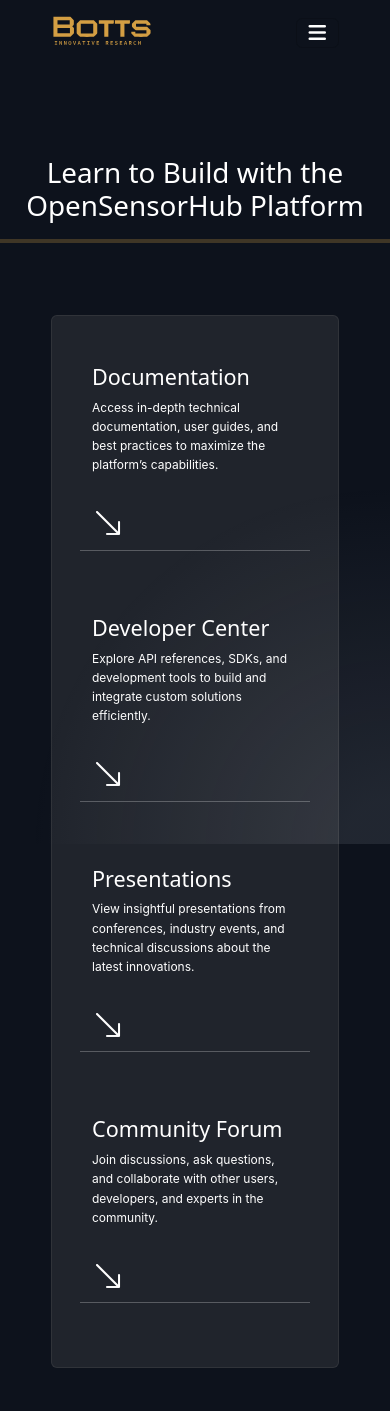
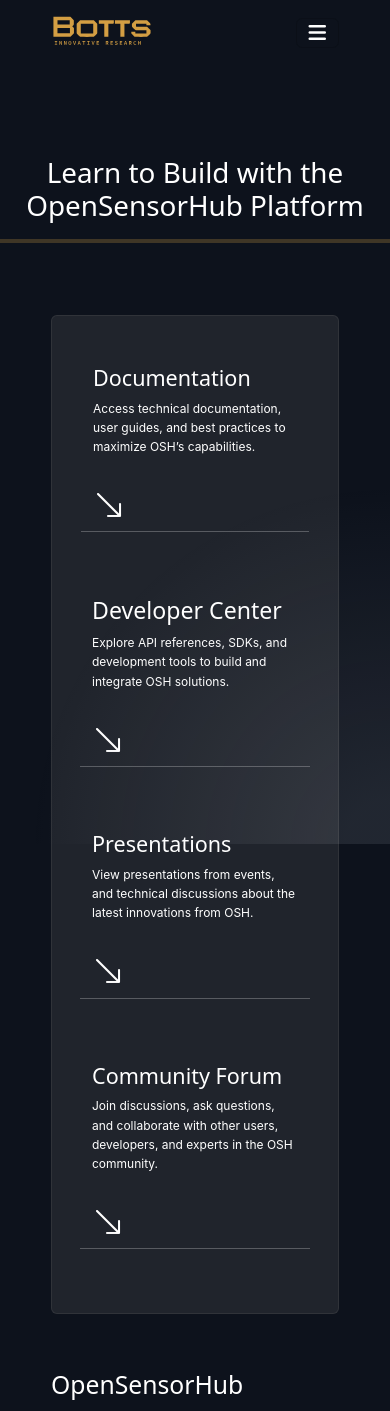
Before and after one commit to kalynstricklin/botts-site, a Vue app: page /learn in a window 390 px wide. Shown: the top 1411 px of the page. Built offline with nearby package versions, Linux system fonts and the light colour scheme; a web font is replaced by a local one.

Commit message:
updated learn card text

```diff
--- a/src/components/learn/LargeCard.vue
+++ b/src/components/learn/LargeCard.vue
@@ -7,12 +7,15 @@
     <div class="card p-4">
       <div class="row">
         <div class="col-12">
+
+          <a href="https://opensensorhub.org/documentation/" class="text-decoration-none">
+            <div class="card card-content">
               <div class="text-class">
                 <div class="row px-lg-5 px-3 py-4">
                   <div class="col-lg-10 col-12">
                     <div class="text-content">
                       <b-card-title class="title text-white">Documentation</b-card-title>
-                  <p>Access in-depth technical documentation, user guides, and best practices to maximize the platform’s capabilities.</p>
+                      <p>Access technical documentation, user guides, and best practices to maximize OSH’s capabilities.</p>
                     </div>
                   </div>
 
@@ -25,19 +28,22 @@
                 </div>
               </div>
             </div>
+          </a>
+
+        </div>
 
         <div class="col-12">
           <div class="text-class">
             <div class="row px-lg-5 px-3 py-4">
 
-              <div class="col-lg-10 col-12">
+              <div class="col-lg-9 col-12">
                 <div class="text-content">
-                  <b-card-title class="title text-white">Developer Center</b-card-title>
-                  <p>Explore API references, SDKs, and development tools to build and integrate custom solutions efficiently.</p>
+                  <h3 class="title text-white">Developer Center</h3>
+                  <p>Explore API references, SDKs, and development tools to build and integrate OSH solutions.</p>
                 </div>
               </div>
 
-              <div class="col-lg-2 col-12 text-lg-end text-start mt-2 mt-lg-0">
+              <div class="col-lg-3 col-12 text-lg-end text-start mt-2 mt-lg-0">
                 <a href="https://docs.opensensorhub.org/" class="text-white">
                   <i class="bi bi-arrow-down-right" style="font-size: 2rem"></i>
                 </a>
@@ -54,7 +60,7 @@
               <div class="col-lg-10 col-12">
                   <div class="text-content">
                     <b-card-title class="title text-white">Presentations</b-card-title>
-                    <p>View insightful presentations from conferences, industry events, and technical discussions about the latest innovations.</p>
+                    <p>View presentations from events, and technical discussions about the latest innovations from OSH.</p>
                   </div>
               </div>
 
@@ -74,7 +80,7 @@
               <div class="col-lg-10 col-12">
                 <div class="text-content">
                   <b-card-title class="title text-white">Community Forum</b-card-title>
-                  <p>Join discussions, ask questions, and collaborate with other users, developers, and experts in the community.</p>
+                  <p>Join discussions, ask questions, and collaborate with other users, developers, and experts in the OSH community.</p>
                 </div>
               </div>
 
@@ -99,6 +105,13 @@
   border-color: rgba(112, 112, 112, 0.2);
   opacity: 100%;
 }
+.card-content{
+  background-color: transparent;
+  border-color: transparent;
+}
+.text-content:hover{
+  transform: translateY(-5px);
+}
 
 .text-content {
   text-align: left;
@@ -116,9 +129,9 @@
 }
 
 @media only screen and (max-width: 480px) {
-  .title {
+ /** .title {
     font-size: 1.35rem;
-  }
+  }**/
   p {
     font-size: 0.75rem;
   }
```
Also changed, not shown: src/assets/headshots/97-976611_white-grid-png-symmetry 1.png (deleted). Lines whose indentation alone changed are shown as unchanged.
